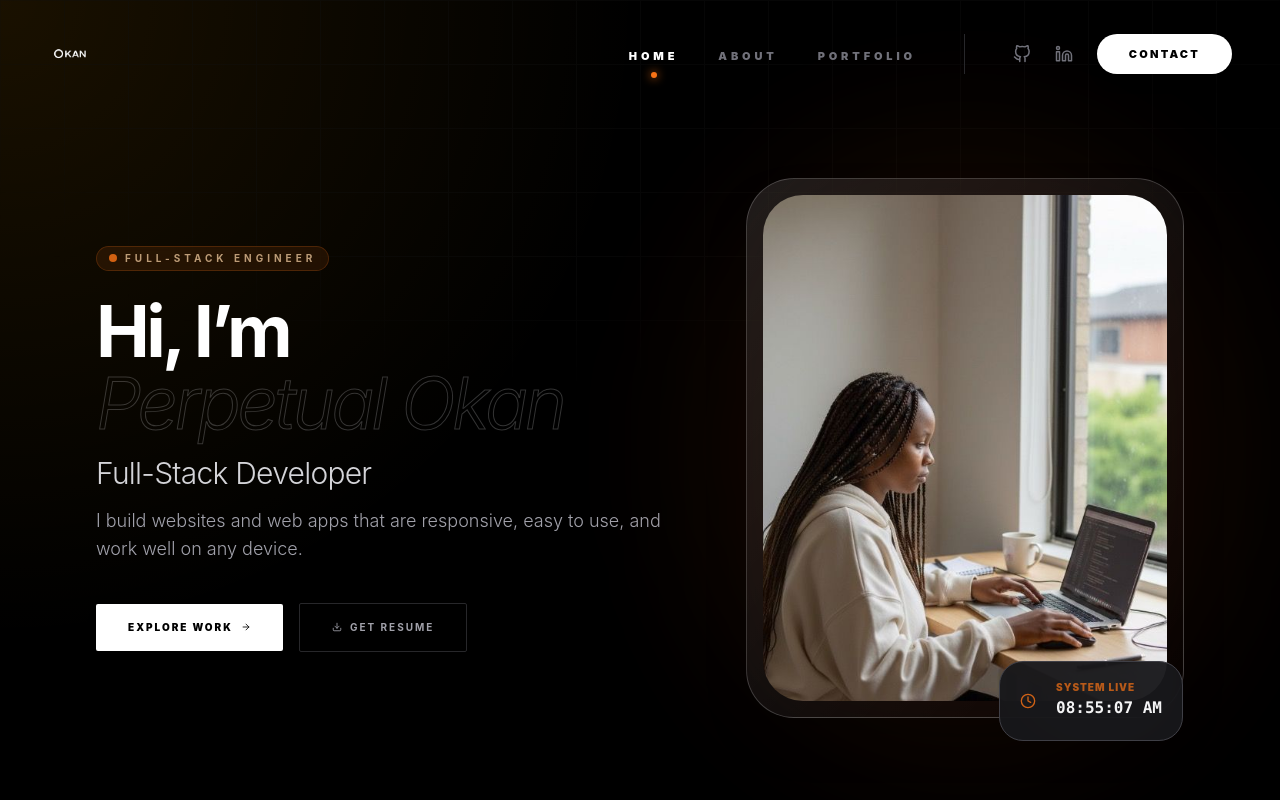
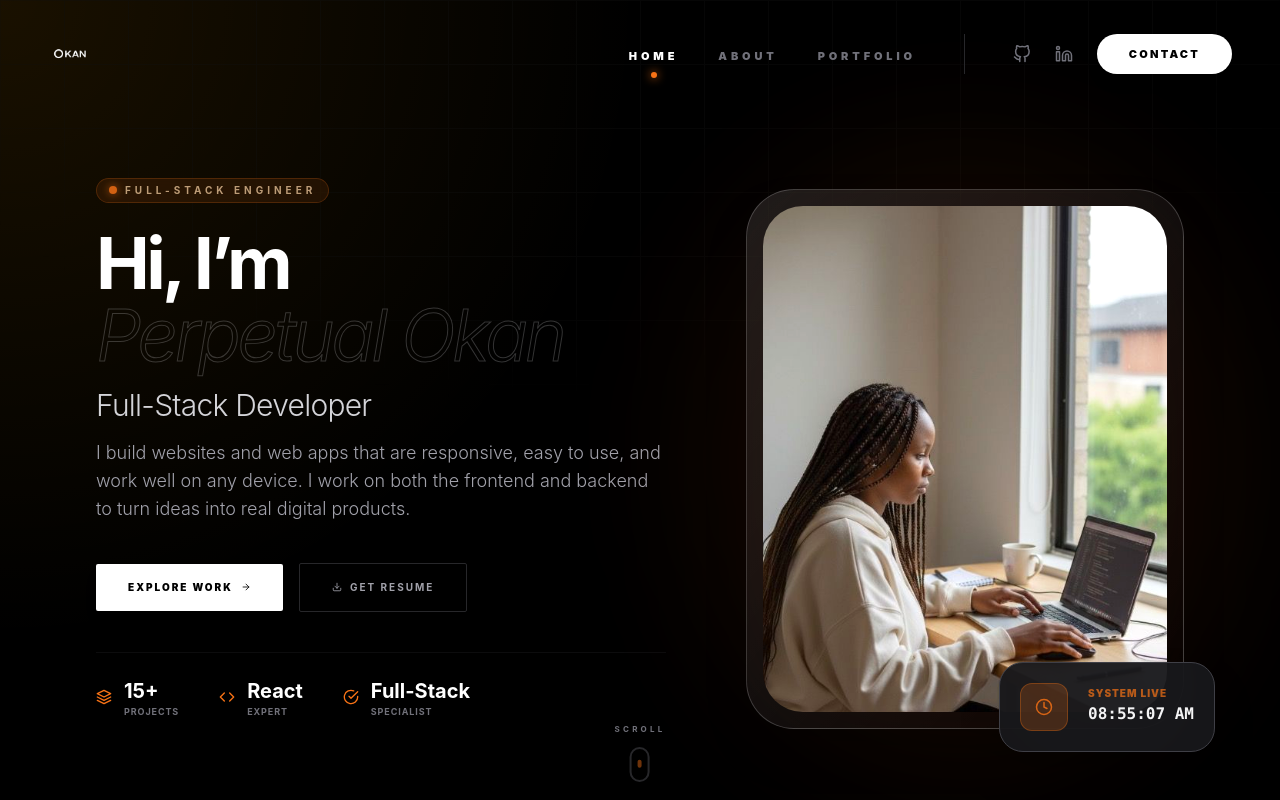
Before and after one commit to Perpetualisi/Isi-Portfolio2, a React (Vite) app: page / in a window 1280 px wide. Shown: the top 800 px of the page. Built offline with nearby package versions, Linux system fonts and the light colour scheme.

Commit message:
Added simplified Portfolio section and updated Hero UI

```diff
--- a/src/Components/Hero/Hero.jsx
+++ b/src/Components/Hero/Hero.jsx
@@ -4,209 +4,236 @@ import { motion, useScroll, useTransform, useSpring, useMotionValue } from "fram
 import { FiArrowRight, FiDownload, FiClock, FiCode, FiLayers, FiCheckCircle } from "react-icons/fi";
 
 // ============================================================================
-// ANIMATION VARIANTS (The "Secret Sauce")
+// SCROLL INDICATOR COMPONENT
 // ============================================================================
-const containerVariants = {
-  hidden: { opacity: 0 },
-  visible: {
-    opacity: 1,
-    transition: {
-      staggerChildren: 0.2, // Time between each element appearing
-      delayChildren: 0.3,
-    },
-  },
-};
-
-const itemVariants = {
-  hidden: { opacity: 0, y: 30 },
-  visible: {
-    opacity: 1,
-    y: 0,
-    transition: { duration: 0.8, ease: [0.22, 1, 0.36, 1] },
-  },
-};
-
-const imageVariants = {
-  hidden: { opacity: 0, scale: 0.9, rotate: 2 },
-  visible: {
-    opacity: 1,
-    scale: 1,
-    rotate: 0,
-    transition: { duration: 1.2, ease: [0.22, 1, 0.36, 1], delay: 0.6 },
-  },
-};
-
-// ============================================================================
-// COMPONENTS
-// ============================================================================
-
-const CustomCursor = ({ isHovered }) => {
-  const mouseX = useMotionValue(-100);
-  const mouseY = useMotionValue(-100);
-  const cursorX = useSpring(mouseX, { stiffness: 500, damping: 28 });
-  const cursorY = useSpring(mouseY, { stiffness: 500, damping: 28 });
-
-  useEffect(() => {
-    const moveMouse = (e) => {
-      mouseX.set(e.clientX);
-      mouseY.set(e.clientY);
-    };
-    window.addEventListener("mousemove", moveMouse);
-    return () => window.removeEventListener("mousemove", moveMouse);
-  }, []);
-
-  return (
+const ScrollIndicator = ({ opacity }) => (
   <motion.div
-      className="fixed top-0 left-0 w-4 h-4 bg-orange-500 rounded-full pointer-events-none z-[9999] mix-blend-difference hidden md:block"
-      style={{ x: cursorX, y: cursorY, translateX: "-50%", translateY: "-50%", scale: isHovered ? 4 : 1 }}
+    style={{ opacity }}
+    initial={{ opacity: 0 }}
+    animate={{ opacity: 1 }}
+    transition={{ delay: 1.5, duration: 1 }}
+    className="absolute bottom-10 left-1/2 -translate-x-1/2 flex flex-col items-center gap-3 pointer-events-none"
+  >
+    <span className="text-[8px] uppercase tracking-[0.4em] text-zinc-500 font-bold">
+      Scroll
+    </span>
+    <div className="w-[20px] h-[35px] border-2 border-zinc-800 rounded-full flex justify-center p-1">
+      <motion.div
+        animate={{
+          y: [0, 12, 0],
+          opacity: [1, 0, 1]
+        }}
+        transition={{
+          duration: 1.5,
+          repeat: Infinity,
+          ease: "easeInOut"
+        }}
+        className="w-1 h-2 bg-orange-500 rounded-full"
       />
-  );
-};
-
-const MagneticButton = ({ children, className, onHoverStart, onHoverEnd }) => {
-  const ref = useRef(null);
-  const x = useMotionValue(0);
-  const y = useMotionValue(0);
-  const quickX = useSpring(x, { stiffness: 150, damping: 15 });
-  const quickY = useSpring(y, { stiffness: 150, damping: 15 });
-
-  const handleMouseMove = (e) => {
-    const { clientX, clientY } = e;
-    const { height, width, left, top } = ref.current.getBoundingClientRect();
-    x.set((clientX - (left + width / 2)) * 0.35);
-    y.set((clientY - (top + height / 2)) * 0.35);
-  };
-
-  return (
-    <motion.div
-      ref={ref}
-      onMouseMove={handleMouseMove}
-      onMouseEnter={onHoverStart}
-      onMouseLeave={() => { x.set(0); y.set(0); onHoverEnd(); }}
-      style={{ x: quickX, y: quickY }}
-      className={className}
-    >
-      {children}
+    </div>
   </motion.div>
 );
-};
 
-// ============================================================================
-// MAIN HERO COMPONENT
-// ============================================================================
 const Hero = () => {
-  const [isHovered, setIsHovered] = useState(false);
   const containerRef = useRef(null);
   const { scrollY } = useScroll();
   const [time, setTime] = useState(new Date());
 
-  const bgMouseX = useMotionValue(0);
-  const bgMouseY = useMotionValue(0);
+  const mouseX = useMotionValue(0);
+  const mouseY = useMotionValue(0);
 
   const handleMouseMove = useCallback(({ clientX, clientY, currentTarget }) => {
     const { left, top } = currentTarget.getBoundingClientRect();
-    bgMouseX.set(clientX - left);
-    bgMouseY.set(clientY - top);
-  }, []);
+    mouseX.set(clientX - left);
+    mouseY.set(clientY - top);
+  }, [mouseX, mouseY]);
 
   useEffect(() => {
     const timer = setInterval(() => setTime(new Date()), 1000);
     return () => clearInterval(timer);
   }, []);
 
-  const formattedTime = time.toLocaleTimeString('en-US', { hour12: true, hour: '2-digit', minute: '2-digit', second: '2-digit' });
+  const formattedTime = time.toLocaleTimeString('en-US', {
+    hour12: true,
+    hour: '2-digit',
+    minute: '2-digit',
+    second: '2-digit'
+  });
+
+  // Animation values
   const yImageValue = useTransform(scrollY, [0, 500], [0, -100]);
   const yImage = useSpring(yImageValue, { stiffness: 100, damping: 30 });
   const opacity = useTransform(scrollY, [0, 400], [1, 0]);
 
-  const spotlightBg = useTransform([bgMouseX, bgMouseY], ([x, y]) => `radial-gradient(800px circle at ${x}px ${y}px, rgba(255,165,0,0.1), transparent 80%)`);
+  const spotlightBg = useTransform(
+    [mouseX, mouseY],
+    ([x, y]) => `radial-gradient(800px circle at ${x}px ${y}px, rgba(255,165,0,0.1), transparent 80%)`
+  );
+
+  const handleDownload = () => {
+    const link = document.createElement("a");
+    link.href = "/Perpetuual-cv.pdf";
+    link.download = "Perpetual_Okan_Resume.pdf";
+    document.body.appendChild(link);
+    link.click();
+    document.body.removeChild(link);
+  };
 
   return (
     <section
       ref={containerRef}
       onMouseMove={handleMouseMove}
-      className="relative min-h-screen flex flex-col justify-center px-4 md:px-12 lg:px-24 pt-44 pb-20 bg-black overflow-hidden select-none cursor-none"
+      className="relative min-h-screen flex flex-col justify-center px-4 md:px-12 lg:px-24 pt-44 pb-20 bg-[#000000] overflow-hidden select-none"
     >
-      <CustomCursor isHovered={isHovered} />
-
-      {/* BACKGROUND GRID */}
+      {/* BACKGROUND LAYER */}
       <motion.div style={{ opacity }} className="absolute inset-0 pointer-events-none">
         <motion.div className="absolute inset-0 z-0" style={{ background: spotlightBg }} />
         <div className="absolute inset-0 bg-[linear-gradient(to_right,#111_1px,transparent_1px),linear-gradient(to_bottom,#111_1px,transparent_1px)] bg-[size:4rem_4rem] [mask-image:radial-gradient(ellipse_60%_50%_at_50%_0%,#000_70%,transparent_100%)] opacity-40" />
       </motion.div>
 
-      <motion.div
-        variants={containerVariants}
-        initial="hidden"
-        animate="visible"
-        className="relative z-10 w-full max-w-7xl mx-auto"
-      >
+      <div className="relative z-10 w-full max-w-7xl mx-auto">
         <div className="flex flex-col lg:flex-row items-center justify-between gap-12 lg:gap-20">
 
-          {/* TEXT CONTENT */}
+          {/* CONTENT AREA */}
           <div className="w-full lg:flex-[1.3] text-center lg:text-left space-y-8 order-2 lg:order-1">
             <div className="space-y-6">
-              <motion.div variants={itemVariants} className="inline-flex items-center gap-2 px-3 py-1 rounded-full bg-orange-500/10 border border-orange-500/20 backdrop-blur-md">
-                <span className="w-2 h-2 rounded-full bg-orange-500 animate-pulse" />
+              <motion.div
+                initial={{ opacity: 0, x: -20 }}
+                animate={{ opacity: 1, x: 0 }}
+                className="inline-flex items-center gap-2 px-3 py-1 rounded-full bg-orange-500/10 border border-orange-500/20 backdrop-blur-md"
+              >
+                <span className="w-2 h-2 rounded-full bg-orange-500 animate-pulse shadow-[0_0_8px_rgba(249,115,22,0.8)]" />
                 <span className="text-[10px] uppercase tracking-[0.4em] font-bold text-orange-200/70">Full-Stack Engineer</span>
               </motion.div>
 
               <div className="space-y-4">
-                <motion.h1 variants={itemVariants} className="text-[1.7rem] xs:text-[2.2rem] sm:text-5xl md:text-6xl xl:text-7xl font-bold tracking-tighter text-white leading-[1.1]">
-                  Hi, I’m <br className="hidden sm:block" />{" "}
-                  <span className="text-zinc-400 italic font-light outline-text">Perpetual Okan</span>
+                <motion.h1
+                  initial={{ opacity: 0, y: 20 }}
+                  animate={{ opacity: 1, y: 0 }}
+                  className="text-[1.7rem] xs:text-[2.2rem] sm:text-5xl md:text-6xl xl:text-7xl font-bold tracking-tighter text-white leading-[1.1]"
+                >
+                  <span className="inline">Hi, I’m</span>
+                  <br className="hidden sm:block" />{" "}
+                  <span className="text-zinc-400 italic font-light outline-text inline">
+                    Perpetual Okan
+                  </span>
                 </motion.h1>
-                <motion.h2 variants={itemVariants} className="text-lg md:text-3xl font-light text-zinc-300 tracking-tight">Full-Stack Developer</motion.h2>
-                <motion.p variants={itemVariants} className="text-sm md:text-lg text-zinc-400 max-w-2xl mx-auto lg:mx-0 leading-relaxed font-light">
+                <motion.h2
+                  initial={{ opacity: 0 }}
+                  animate={{ opacity: 1 }}
+                  transition={{ delay: 0.2 }}
+                  className="text-lg md:text-3xl font-light text-zinc-300 tracking-tight"
+                >
+                  Full-Stack Developer
+                </motion.h2>
+                <motion.p
+                  initial={{ opacity: 0 }}
+                  animate={{ opacity: 1 }}
+                  transition={{ delay: 0.3 }}
+                  className="text-sm md:text-lg text-zinc-400 max-w-2xl mx-auto lg:mx-0 leading-relaxed font-light px-2 sm:px-0"
+                >
                   I build websites and web apps that are responsive, easy to use, and work well on any device.
+                  I work on both the frontend and backend to turn ideas into real digital products.
                 </motion.p>
               </div>
             </div>
 
-            <motion.div variants={itemVariants} className="flex flex-col sm:flex-row items-center gap-4 justify-center lg:justify-start pt-2">
-              <MagneticButton onHoverStart={() => setIsHovered(true)} onHoverEnd={() => setIsHovered(false)} className="w-full sm:w-auto">
-                <Link to="/portfolio" className="group relative flex items-center justify-center gap-2 px-8 py-4 bg-white text-black font-black text-[10px] uppercase tracking-[0.2em] rounded-sm transition-all shadow-lg active:scale-95">
+            {/* BUTTONS AREA */}
+            <div className="space-y-10">
+              <div className="flex flex-col sm:flex-row items-center gap-4 justify-center lg:justify-start pt-2 px-4 sm:px-0">
+                <Link
+                  to="/portfolio"
+                  className="group relative w-full sm:w-auto px-8 py-4 bg-white text-black font-black text-[10px] uppercase tracking-[0.2em] rounded-sm transition-all duration-300 active:scale-95 text-center shadow-lg"
+                >
+                  <span className="relative z-10 flex items-center justify-center gap-2">
                     Explore Work <FiArrowRight className="group-hover:translate-x-1 transition-transform" />
+                  </span>
                 </Link>
-              </MagneticButton>
-              <MagneticButton onHoverStart={() => setIsHovered(true)} onHoverEnd={() => setIsHovered(false)} className="w-full sm:w-auto">
-                <button className="group flex items-center justify-center gap-2 px-8 py-4 bg-transparent border border-zinc-800 text-zinc-400 font-bold text-[10px] uppercase tracking-[0.2em] transition-all rounded-sm backdrop-blur-sm hover:border-zinc-600 hover:text-white">
+
+                <button
+                  onClick={handleDownload}
+                  className="group w-full sm:w-auto flex items-center justify-center gap-2 px-8 py-4 bg-transparent border border-zinc-800 text-zinc-400 font-bold text-[10px] uppercase tracking-[0.2em] transition-all rounded-sm backdrop-blur-sm"
+                >
                   <FiDownload /> Get Resume
                 </button>
-              </MagneticButton>
+              </div>
+
+              {/* EXPERTISE STRIP */}
+              <motion.div
+                initial={{ opacity: 0 }}
+                animate={{ opacity: 1 }}
+                transition={{ delay: 0.4 }}
+                className="flex flex-row flex-wrap justify-center lg:justify-start gap-6 sm:gap-10 py-6 border-t border-zinc-900/50"
+              >
+                <div className="flex items-center gap-3">
+                  <FiLayers className="text-orange-500 text-sm sm:text-base" />
+                  <div className="flex flex-col text-left">
+                    <span className="text-lg sm:text-xl font-bold text-white leading-none">15+</span>
+                    <span className="text-[8px] sm:text-[9px] uppercase tracking-widest text-zinc-500 font-bold">Projects</span>
+                  </div>
+                </div>
+                <div className="flex items-center gap-3">
+                  <FiCode className="text-orange-500 text-sm sm:text-base" />
+                  <div className="flex flex-col text-left">
+                    <span className="text-xl sm:text-xl font-bold text-white leading-none">React</span>
+                    <span className="text-[8px] sm:text-[9px] uppercase tracking-widest text-zinc-500 font-bold">Expert</span>
+                  </div>
+                </div>
+                <div className="flex items-center gap-3">
+                  <FiCheckCircle className="text-orange-500 text-sm sm:text-base" />
+                  <div className="flex flex-col text-left">
+                    <span className="text-lg sm:text-xl font-bold text-white leading-none">Full-Stack</span>
+                    <span className="text-[8px] sm:text-[9px] uppercase tracking-widest text-zinc-500 font-bold">Specialist</span>
+                  </div>
+                </div>
               </motion.div>
+            </div>
           </div>
 
           {/* IMAGE AREA */}
           <motion.div
             style={{ y: yImage }}
-            variants={imageVariants}
-            className="w-full flex-1 flex justify-center lg:justify-end order-1 lg:order-2"
+            className="w-full flex-1 flex justify-center lg:justify-end order-1 lg:order-2 px-4 sm:px-0"
           >
-            <div className="relative w-full max-w-[480px]">
+            <div className="relative w-full max-w-[300px] xs:max-w-[380px] sm:max-w-[480px] lg:max-w-[580px]">
               <div className="absolute -inset-10 bg-orange-600/10 blur-[80px] rounded-full animate-pulse" />
-              <div className="relative z-10 p-4 bg-gradient-to-br from-white/10 to-transparent backdrop-blur-3xl border border-white/20 rounded-[3rem] shadow-2xl">
-                <img src="/profile41.jpeg" alt="Perpetual" className="w-full aspect-[4/5] rounded-[2.5rem] object-cover" />
+
+              <div className="relative z-10 p-2 sm:p-4 bg-gradient-to-br from-white/10 via-white/5 to-transparent backdrop-blur-3xl border border-white/20 rounded-[2rem] sm:rounded-[3rem] shadow-2xl">
+                <img
+                  src="/profile41.jpeg"
+                  alt="Perpetual Okan"
+                  className="w-full aspect-[4/5] rounded-[1.8rem] sm:rounded-[2.5rem] object-cover saturate-[1.1] brightness-105"
+                />
+
+                {/* SYSTEM LIVE BADGE */}
                 <motion.div
-                   initial={{ x: 20, opacity: 0 }}
-                   animate={{ x: 0, opacity: 1 }}
-                   transition={{ delay: 1.2 }}
-                   className="absolute -bottom-6 right-0 p-5 bg-zinc-900/95 backdrop-blur-3xl border border-zinc-700 rounded-3xl flex items-center gap-5"
+                  initial={{ opacity: 0, y: 10 }}
+                  animate={{ opacity: 1, y: 0 }}
+                  transition={{ delay: 0.8 }}
+                  className="absolute -bottom-6 right-0 sm:-right-8 p-3 sm:p-5 bg-zinc-900/95 backdrop-blur-3xl border border-zinc-700 rounded-2xl sm:rounded-3xl shadow-2xl flex items-center gap-3 sm:gap-5 min-w-[150px] sm:min-w-[200px]"
                 >
-                  <FiClock className="text-orange-500 animate-pulse" />
+                  <div className="relative h-8 w-8 sm:h-12 sm:w-12 bg-orange-500/20 rounded-xl flex items-center justify-center border border-orange-500/30">
+                    <FiClock className="text-orange-500 text-xs sm:text-lg animate-pulse" />
+                  </div>
                   <div className="flex flex-col text-left">
-                    <span className="text-[10px] text-orange-500/70 uppercase font-black tracking-widest leading-none mb-1">System Live</span>
-                    <span className="text-base text-zinc-100 font-mono font-bold">{formattedTime}</span>
+                    <span className="text-[8px] sm:text-[10px] text-orange-500/70 uppercase font-black tracking-widest leading-none mb-1">System Live</span>
+                    <span className="text-xs sm:text-base text-zinc-100 font-mono font-bold">{formattedTime}</span>
                   </div>
                 </motion.div>
               </div>
             </div>
           </motion.div>
         </div>
-      </motion.div>
+      </div>
+
+      {/* SCROLL INDICATOR */}
+      <ScrollIndicator opacity={opacity} />
 
       <style jsx>{`
-        .outline-text { -webkit-text-stroke: 1px rgba(255,255,255,0.2); -webkit-text-fill-color: transparent; }
+        .outline-text {
+          -webkit-text-stroke: 1px rgba(255,255,255,0.2);
+          -webkit-text-fill-color: transparent;
+        }
       `}</style>
     </section>
   );
```
Lines whose indentation alone changed are shown as unchanged.
